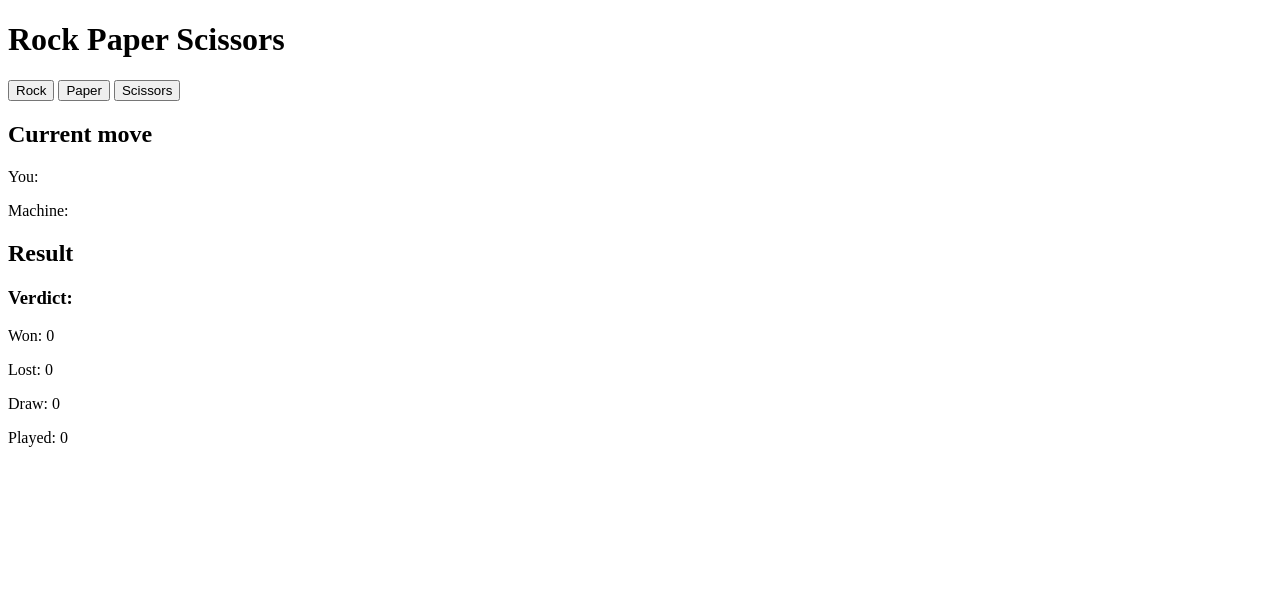
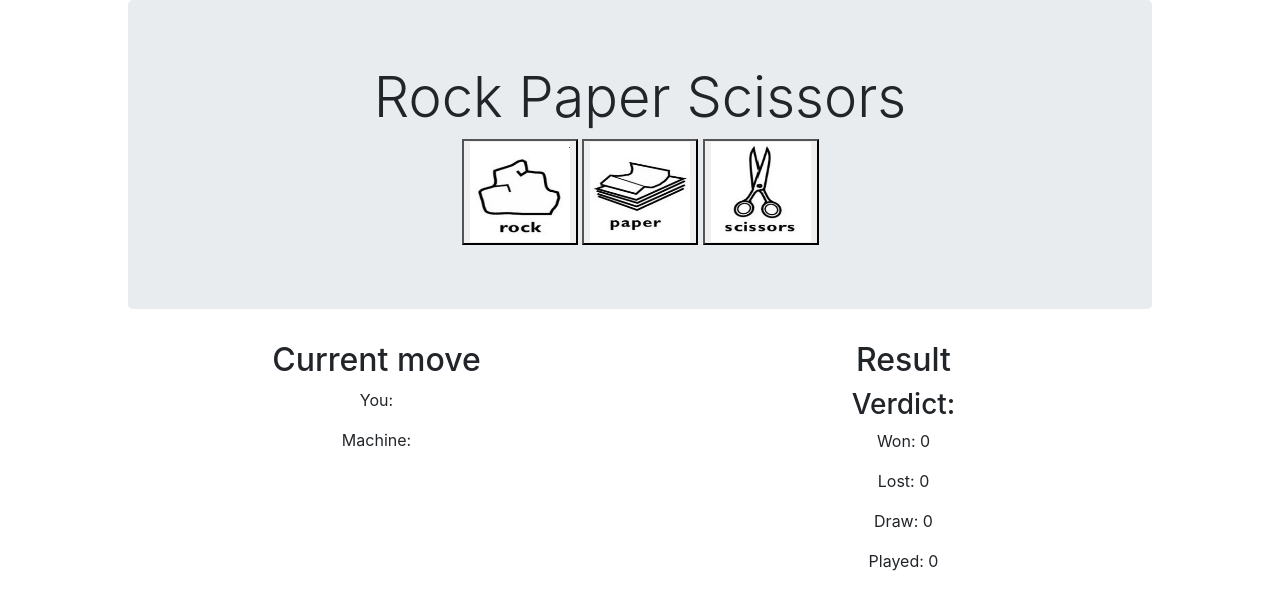
Before and after one commit to katesorotos/rock-paper-scissors, a plain HTML site: page index.html in a window 1280 px wide. Drawn offline with nearby package versions, Linux system fonts and the light colour scheme.

Commit message:
adding images as buttons

```diff
--- /dev/null
+++ b/css/index.css
@@ -0,0 +1,5 @@
+#wrapper {
+  width: 90%;
+  max-width: 1024px;
+  margin: 0 auto;
+}
--- a/index.html
+++ b/index.html
@@ -4,22 +4,41 @@
 <head>
 	<meta charset="utf-8">
 	<meta name="viewport" content="width=device-width, initial-scale=1.0">
+	<link rel="stylesheet" href="https://stackpath.bootstrapcdn.com/bootstrap/4.1.3/css/bootstrap.min.css" integrity="sha384-MCw98/SFnGE8fJT3GXwEOngsV7Zt27NXFoaoApmYm81iuXoPkFOJwJ8ERdknLPMO" crossorigin="anonymous">
+	<link rel="stylesheet" href="css/index.css" />
+
 	<title>Rock Paper Scissors</title>
 </head>
 
+
 <body>
+	<div id="wrapper">
+		<div class="jumbotron">
+			<div class="cotainer">
 
-	<h1>Rock Paper Scissors</h1>
-	<button id="rock" value="rock">Rock</button>
-	<button id="paper" value="paper">Paper</button>
-	<button id="scissors" value="scissors">Scissors</button>
+	<div class="row">
+		<div class="col-md-12 text-center">
+	<h1 class="display-4">Rock Paper Scissors</h1>
+	<button id="rock" value="rock">
+		<img src="images/rock-1.jpg" width="100" height="100"/></button>
+	<button id="paper" value="paper">
+	<img src="images/paper-1.jpg" width="100" height="100"/></button>
+	<button id="scissors" value="scissors">
+	<img src="images/scissors-1.jpg" width="100" height="100"/></button>
+</div><!--/*col-md-12-->
+</div><!--/*row of jumbotron-->
+</div><!--/*container-->
+</div><!--jumbotron-->
 
 	<section>
+		<div class="row">
+      <div class="col-md-6 text-center">
 		<h2>Current move</h2>
 		<p>You: <span id="play_you"></span></p>
 		<p>Machine: <span id="play_machine"></span></p>
-	</section>
-	<section>
+	</div>
+
+      <div class="col-md-6 text-center">
 		<h2>Result</h2>
 
 		<h3>Verdict: <span id="verdict"></span></h3>
@@ -27,10 +46,14 @@
 		<p>Lost: <span id="game_lost">0</span></p>
 		<p>Draw: <span id="game_draw">0</span></p>
 		<p>Played: <span id="game_played">0</span></p>
+	</div>
+</div>
 	</section>
 
 	<script src="http://code.jquery.com/jquery-3.3.1.min.js" integrity="sha256-FgpCb/KJQlLNfOu91ta32o/NMZxltwRo8QtmkMRdAu8=" crossorigin="anonymous"></script>
 	<script src="js/engine.js"></script>
+	<script src="https://stackpath.bootstrapcdn.com/bootstrap/4.1.3/js/bootstrap.min.js" integrity="sha384-ChfqqxuZUCnJSK3+MXmPNIyE6ZbWh2IMqE241rYiqJxyMiZ6OW/JmZQ5stwEULTy" crossorigin="anonymous"></script>
+</div>
 </body>
 
 </html>
```
Also changed, not shown: images/paper-1.jpg (added), images/rock-1.jpg (added), images/rock.jpg (added), images/scissors-1.jpg (added).
